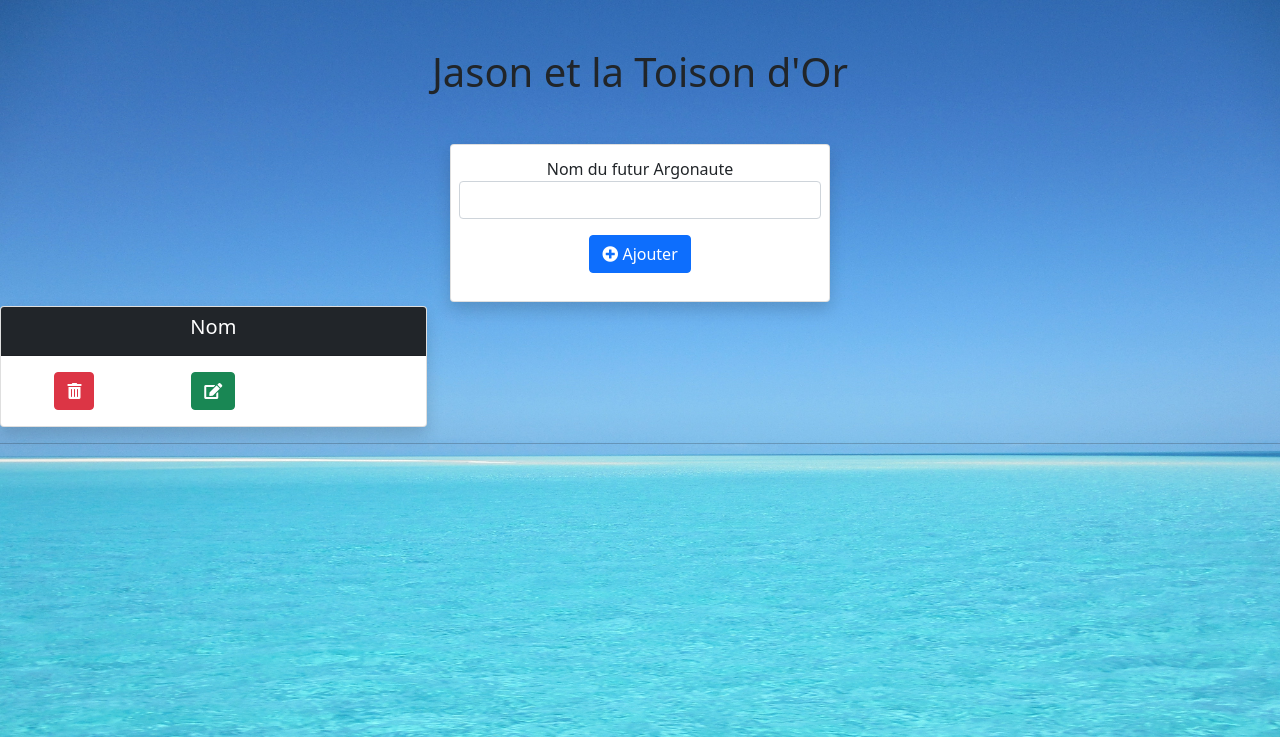
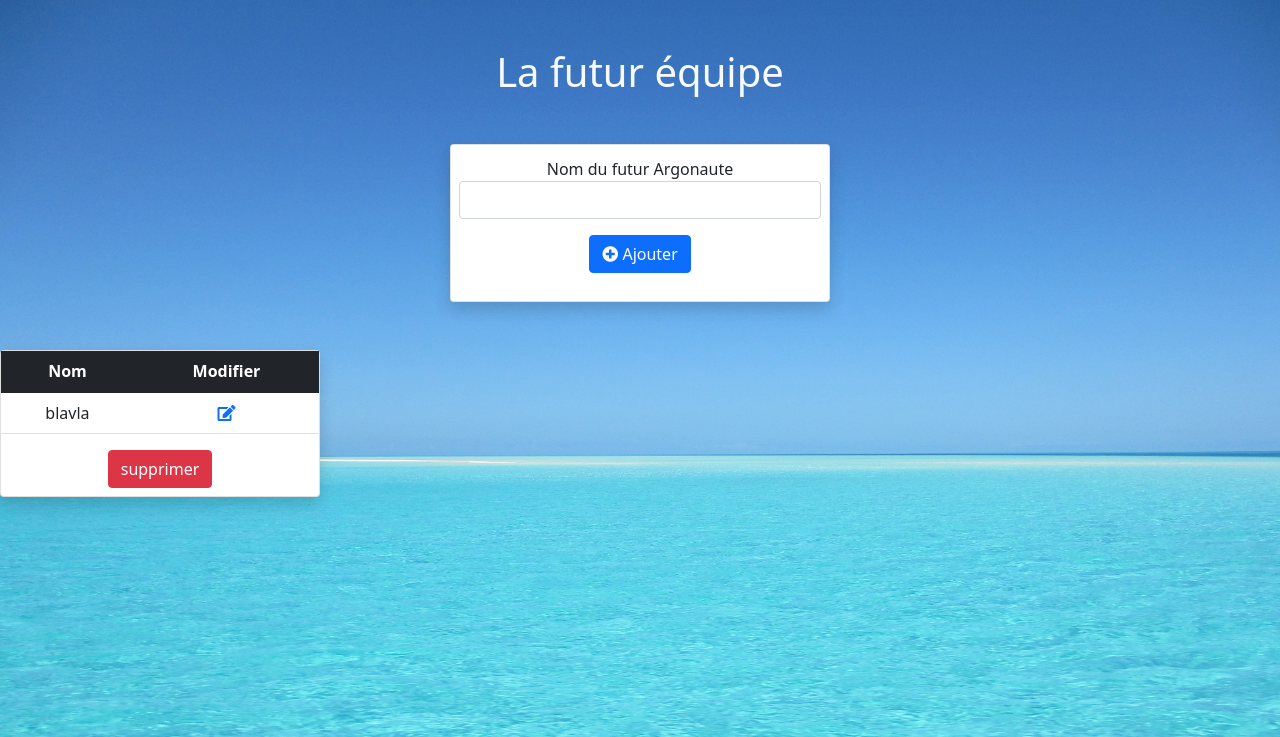
Before and after one commit to peflor/Wild_project, a PHP site: page / in a window 1280 px wide. Shown: the top 737 px of the page. Run offline with PHP 8.4, Linux system fonts and the light colour scheme; some libraries are stand-ins or nearby versions.

Commit message:
update mise en page

```diff
--- a/index.php
+++ b/index.php
@@ -17,24 +17,26 @@
         </div>
     </div>
 </div>
-<div class="card text-center shadow my-1 col-4">
-    <div class="card-header bg-dark text-white ">
-        <h5 class="card-title">Nom</h5>
-    </div>
-    <div class="card-body">
-        <div class="row text-center justify-items-center">
-        <form class="col-4" action="partials/delete.car.php" method="POST" onSubmit="return confirm('Êtes-vous certain de vouloir supprimer ce véhicule ?')">
-            <input hidden type="text" name="carID" value="">
-            <button class="btn btn-danger " type="submit" title="Supprimer"><i class="fas fa-trash-alt"></i></button>
-        </form>
-        <form class="col-4" action="partials/edit.car.php" method="POST">
-            <input hidden type="text" name="carID" value="">
-            <button class="btn btn-success" type="submit" title="Modifier"><i class="fas fa-edit"></i></button>
-        </form>
-        </div>
-    </div>
+<div class="card text-center shadow my-5 col-3">
+<table class="table table-hover text-center">
+    <thead class="table-dark">
+        <tr>
+            <th>Nom</th>
+            <th>Modifier</th>
+        </tr>
+    </thead>
+    <tbody>
+        <tr>
+            <td>blavla</td>
+            <td><a href=""><i class="fas fa-edit"></i></a></td>
+        </tr>
+    </tbody>
+    </table>
+    <form action="" method="post" onSubmit=" return confirm('Êtes-vous certain de vouloir supprimer ce jeu ?')">
+        <button class="btn btn-danger mb-2" type="submit">supprimer</button>
+    </form>
 </div>
-<hr>
+
 
 <?php
     $content= ob_get_clean();
--- a/view/base.html.php
+++ b/view/base.html.php
@@ -10,7 +10,7 @@
     <title>Argonautes</title>
 </head>
 <body>
-    <h1 class= "text-center my-5">Jason et la Toison d'Or</h1>
+    <h1 class= "text-center text-light my-5">La futur équipe</h1>
 
     <?= $content ?>
 
```
